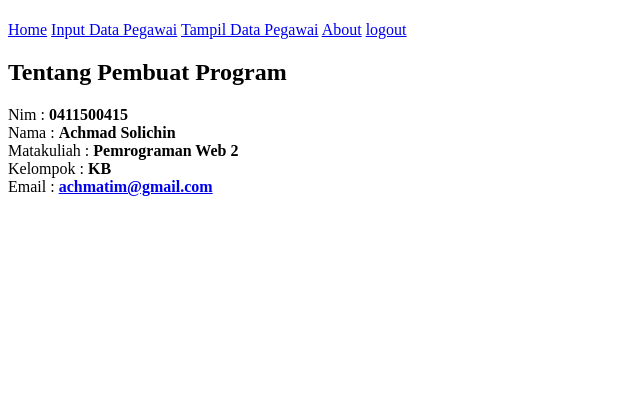
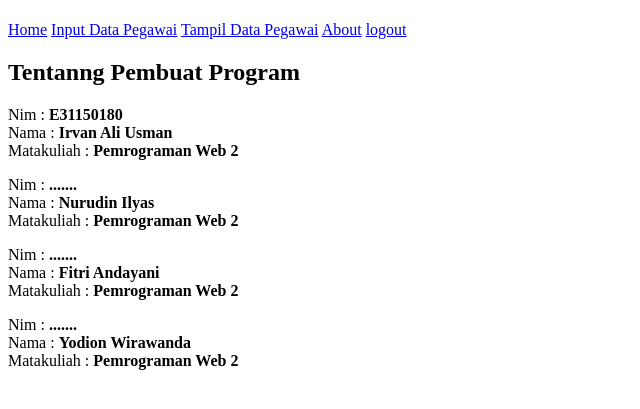
Before and after one commit to IrvanAli/WEB, a PHP site: page /index.php?page=about in a window 1280 px wide. Shown: the part 45-454 px from the top of the page, without its empty margins (0-640 px from the left). Run offline with PHP 8.4, Linux system fonts and the light colour scheme; a user stored in the database is signed in.

Commit message:
merubah tentang edit , tinggal ngisi nama , sama nim kalian

```diff
--- a/about.php
+++ b/about.php
@@ -1,10 +1,23 @@
 <div id="content">
-	<h2>Tentang Pembuat Program</h2>
+	<h2>Tentanng Pembuat Program </h2>
 	<p>
-	Nim : <b>0411500415</b><br/>
-	Nama : <b>Achmad Solichin</b><br/>
+	Nim : <b>E31150180</b></br>
+	Nama : <b>Irvan Ali Usman</b><br/>
 	Matakuliah : <b>Pemrograman Web 2</b><br/>
-	Kelompok : <b>KB</b><br/>
-	Email : <b><a href="mailto:achmatim@gmail.com">achmatim@gmail.com</a></b><br/>
+	</p>
+	<p>
+	Nim : <b>.......</b><br/>
+	Nama : <b>Nurudin Ilyas</b><br/>
+	Matakuliah : <b>Pemrograman Web 2</b><br/>
+	</p>
+	<p>
+	Nim : <b>.......</b><br/>
+	Nama : <b>Fitri Andayani</b><br/>
+	Matakuliah : <b>Pemrograman Web 2</b><br/>
+	</p>
+	<p>
+	Nim : <b>.......</b><br/>
+	Nama : <b>Yodion Wirawanda</b><br/>
+	Matakuliah : <b>Pemrograman Web 2</b><br/>
 	</p>
 </div>
```
